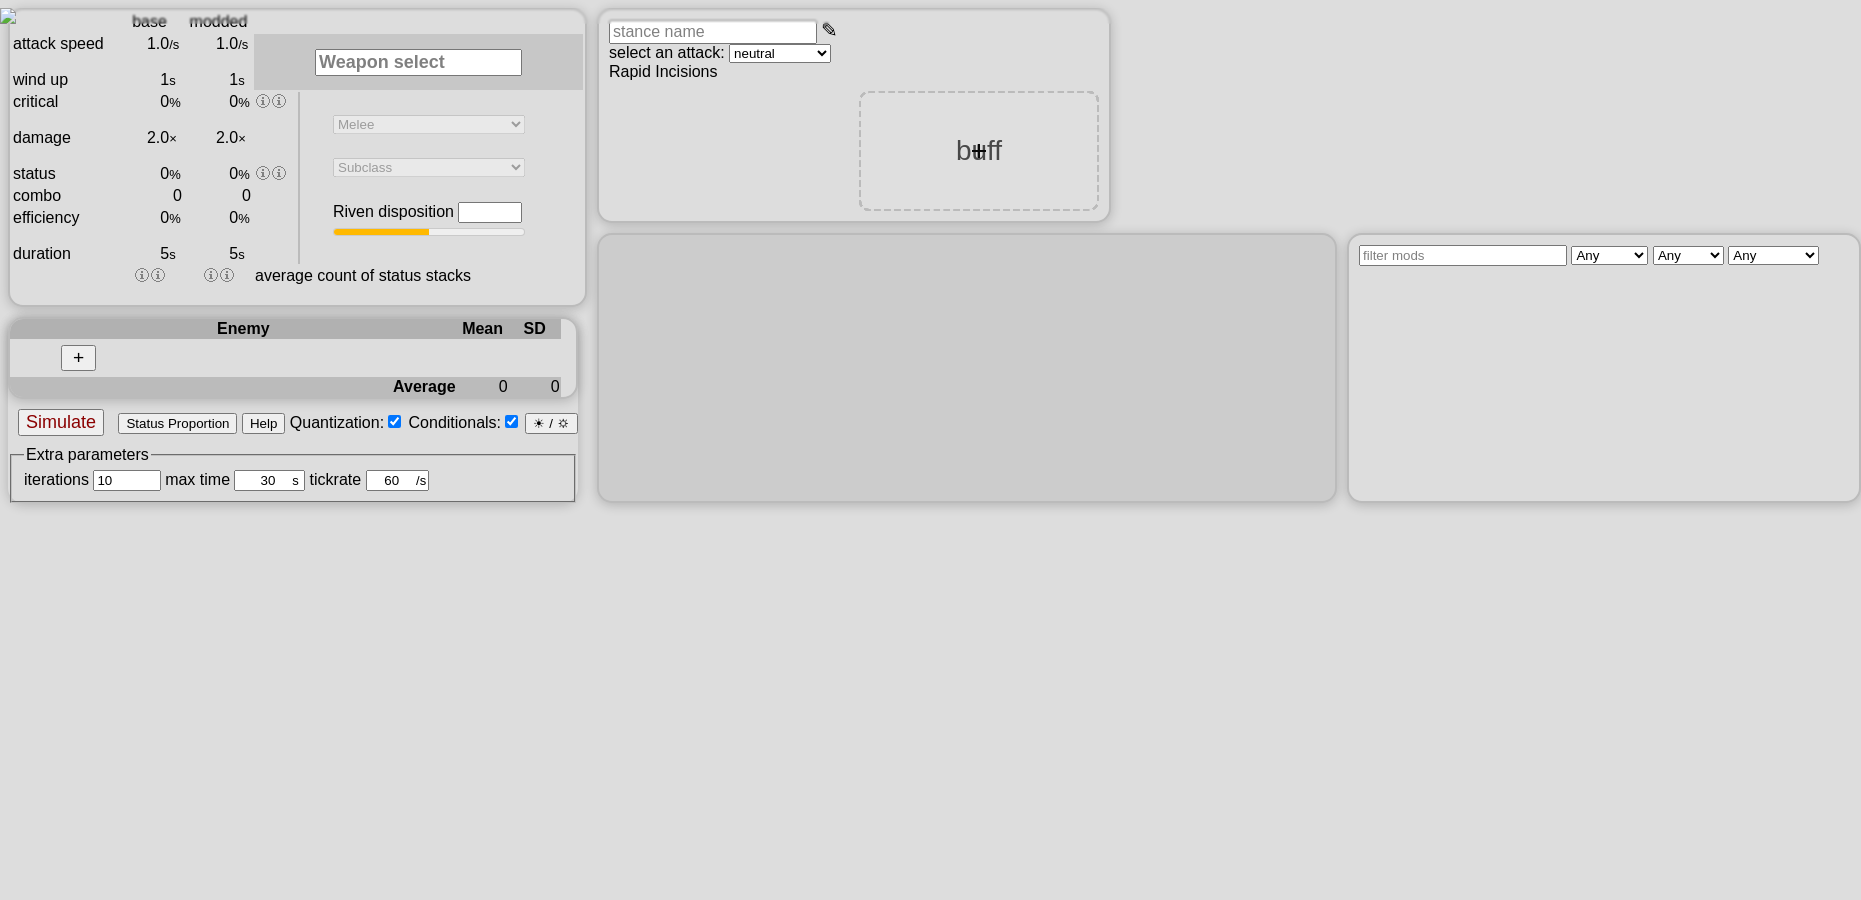
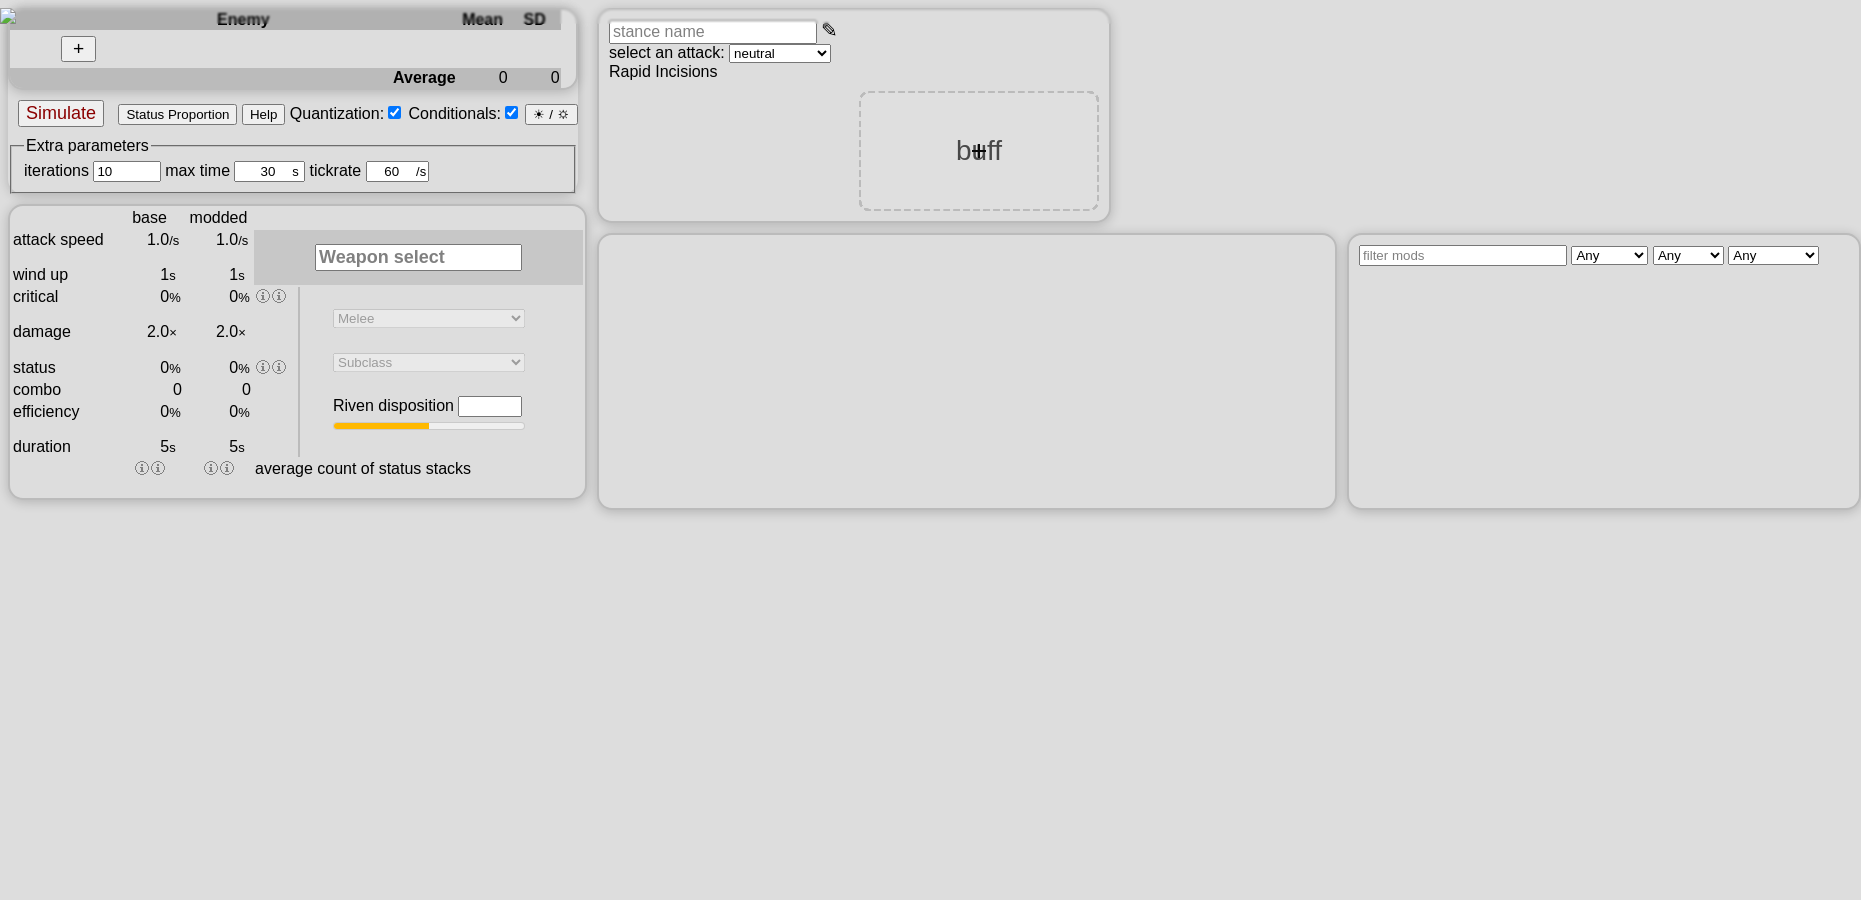

left side rework + themed plot

--- a/warframe-melee-dps/design.css
+++ b/warframe-melee-dps/design.css
@@ -138,20 +138,30 @@ body[theme="2"] {
     background-color: var(--color-background);
 }
 
+#options_menu_dialog {
+    > div {
+        width: 30rem;
+        height: 15rem;
+        display: flex;
+        margin-bottom: 0.5rem;
+        gap: 1em;
+
+        > fieldset {
+            width: max-content;
+            padding: 10px;
+            border: var(--border-style);
+            border-radius: 15px;
+            box-shadow: var(--box-shadow);
+        }
+    }
+}
+
 #extra-parameters {
-    width: max-content;
-    margin: 0px;
-    padding: 10px;
-    border: var(--border-style);
-    border-radius: 15px;
-    box-shadow: var(--box-shadow);
-
-    grid-row: span 2;
-
     display: grid;
     grid-auto-rows: auto;
-    grid-template-columns: max-content;
+    grid-template-columns: max-content max-content;
     gap: 5px;
+    align-items: center;
 }
 
 fieldset > legend {
@@ -176,6 +186,11 @@ dialog {
     background-color: var(--color-background);
     border-color: var(--color-borders);
     border-radius: 15px;
+
+    &::backdrop {
+        background: rgba(0, 0, 0, 0.4);
+        backdrop-filter: blur(1px);
+    }
 }
 
 button {
@@ -383,7 +398,7 @@ input.hidden_input {
 }
 
 #add-enemy > button {
-    padding: 0px 10px;
+    padding: 0 10px;
     margin: 5px;
     margin-left: 50px;
     font-size: larger;
@@ -405,7 +420,7 @@ input.hidden_input {
 
 .pen-button:hover {
     color: var(--color-hovered);
-    text-shadow: 0px 0px 5px white;
+    text-shadow: 0 0 5px white;
 }
 
 #stance_edit_dialog {
@@ -463,6 +478,7 @@ a.modebar-btn {
     justify-content: start;
     justify-items: start;
     grid-template-areas:
+        "weapon_selection modding modding"
         "stats_wrapper modding modding"
         "stats_wrapper plot mod-list"
         "other plot mod-list";
@@ -494,17 +510,10 @@ a.modebar-btn {
     background-color: transparent;
 
     display: grid;
-    grid-auto-flow: column dense;
-    grid-template-columns: 1fr max-content;
-    grid-template-rows: 1fr max-content;
+    grid-auto-flow: row;
     gap: 10px;
 
-    > * {
-        background-color: var(--color-background);
-    }
-
     > #other-buttons {
-        background-color: transparent;
     }
 }
 
@@ -568,20 +577,24 @@ a.modebar-btn {
 
     /* height: 465px; */
     border: var(--border-style);
-    background: #ccc;
+    background: var(--color-background);
 
     position: relative;
     display: flex;
     align-items: center;
     justify-content: center;
 
-    &:has(> :only-child){
-        background: var(--color-plot-background);
+    text:not(.hovertext text) {
+        fill: var(--color-text) !important;
+    }
+    .bglayer {
+        display: none;
+    }
 
+    &:has(> :only-child){
         > :only-child {
             visibility: hidden;
         }
-
         &::before{
             content: "📊";
             font-size: 64px;
@@ -604,7 +617,7 @@ a.modebar-btn {
     /* max-content + some space for the graph ticks*/
     border: var(--border-style);
     position: relative;
-    left: 0%;
+    left: 0;
 }
 
 .stats_damage_table {
@@ -638,7 +651,7 @@ a.modebar-btn {
 */
 
 .separate > * {
-    padding-top: 15px;
+    padding-top: 0.9em;
 }
 
 tr.indented {
@@ -688,7 +701,8 @@ td.tooltip {
 
     word-break: break-word;
 
-    transform: translate(10px, -5px); /* 5px = padding */
+    margin-left: 10px;
+    transform: translateY(-5px); /* 5px = padding */
     position: absolute;
     z-index: 1;
 }
@@ -740,7 +754,7 @@ td.tooltip {
 
 .graph_bar {
     height: 18px;
-    width: 0%;
+    width: 0;
     white-space: nowrap;
 
     /*
@@ -777,7 +791,7 @@ td.tooltip {
 .cell {
     width: var(--mod-width);
     height: var(--mod-height);
-    border: 2px solid var(--metal-color);
+    border: 2px outset var(--metal-color);
     border-radius: 10px;
     background-color: var(--color-mod-background);
     position: relative;
@@ -1103,7 +1117,7 @@ select[name="condition"] {
     border: none;
 
     &:not(:checked) {
-        filter: grayscale(100%);
+        filter: grayscale(100%) contrast(80%);
     }
 }
 
@@ -1204,35 +1218,29 @@ select[name="condition"] {
 }
 
 #weapon_selection{
-    position: absolute;
-    z-index: 1;
-    left: 280px;
-    top: 25px;
-
-    display: flex;
-    flex-direction: column;
-    align-items: center;
+    grid-area: weapon_selection;
     justify-content: center;
+    width: 100%;
+    padding: 10px;
+    box-sizing: border-box;
 
-    border-left: var(--border-style);
-    border-radius: 15px;
+    border: var(--border-style);
 
     #weapon_name_input{
         width: 14rem;
         font-size: large;
         font-weight: bold;
-        margin: 0 20px 0 20px;
     }
 
     > div {
+        justify-content: space-around;
         display: flex;
-        justify-content: space-evenly;
-        flex-direction: column;
-        height: fit-content;
-        width: fit-content;
-        gap: 0.8em;
-        padding: 0.8em;
-        padding-bottom: 0;
+
+        > div {
+            display: flex;
+            flex-direction: column;
+            gap: 0.5em;
+        }
     }
 }
 
